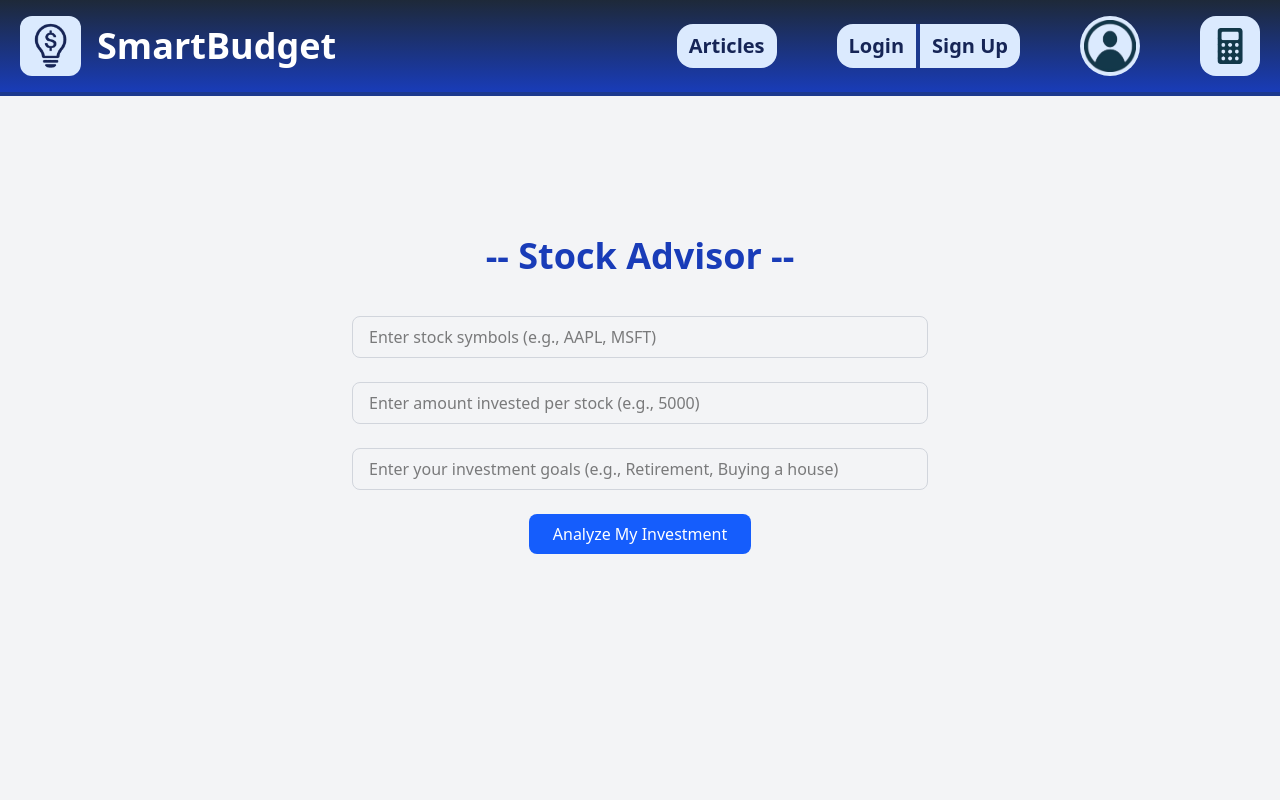
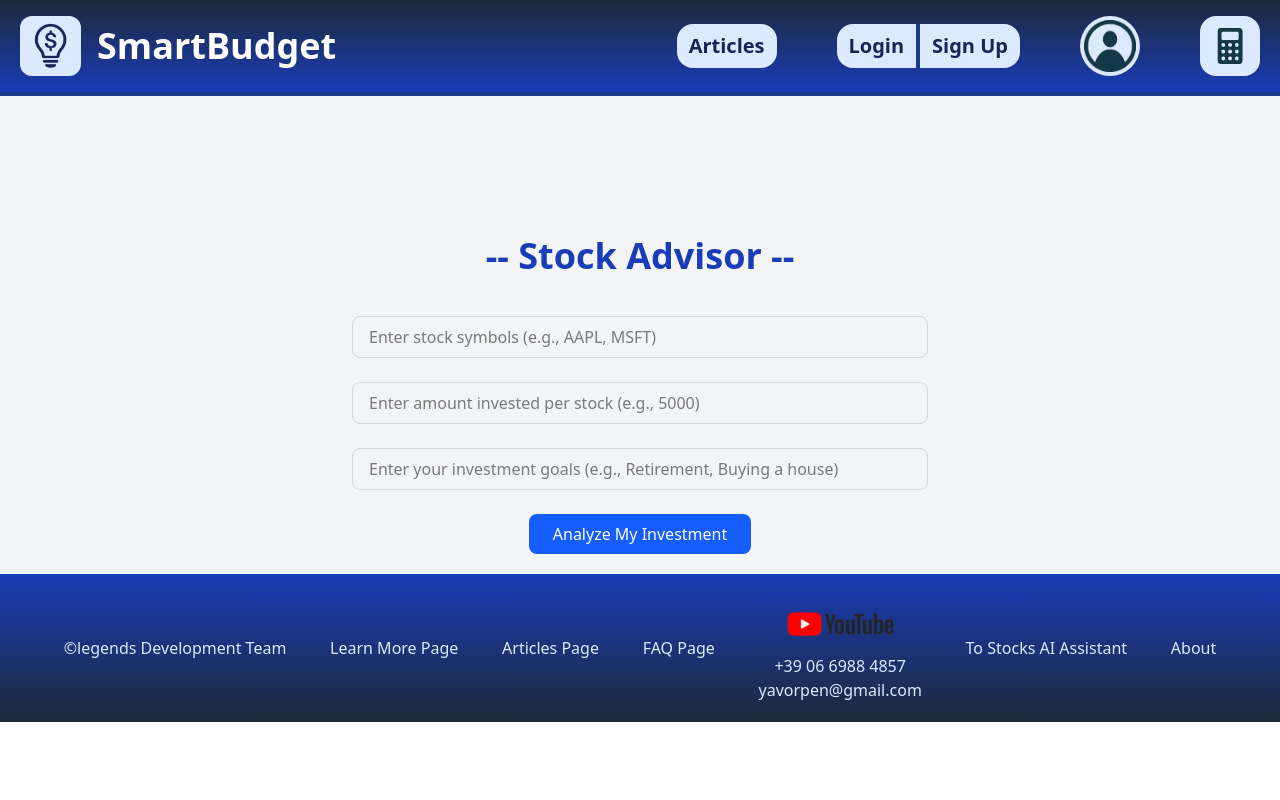
Before and after one commit to YavorPenev/TUES_FEST11_Legends, a React (Vite) app in the folder Frontend/: page /invest in a window 1280 px wide. Shown: the top 800 px of the page. Built offline with nearby package versions, Linux system fonts and the light colour scheme.

Commit message:
fixed massive margine below invest ai and above footer

```diff
--- a/Frontend/src/InvestAI.jsx
+++ b/Frontend/src/InvestAI.jsx
@@ -47,7 +47,7 @@ function InvestAI() {
   return (
     <>
       <Header />
-      <div className="p-5 bg-gray-100 min-h-screen flex flex-col items-center mt-24">
+      <div className="p-5 bg-gray-100 max-h-screen flex flex-col items-center mt-24">
 
         <h1 className="text-blue-800 text-4xl font-bold mb-10 text-center mt-30">
           -- Stock Advisor --
```
